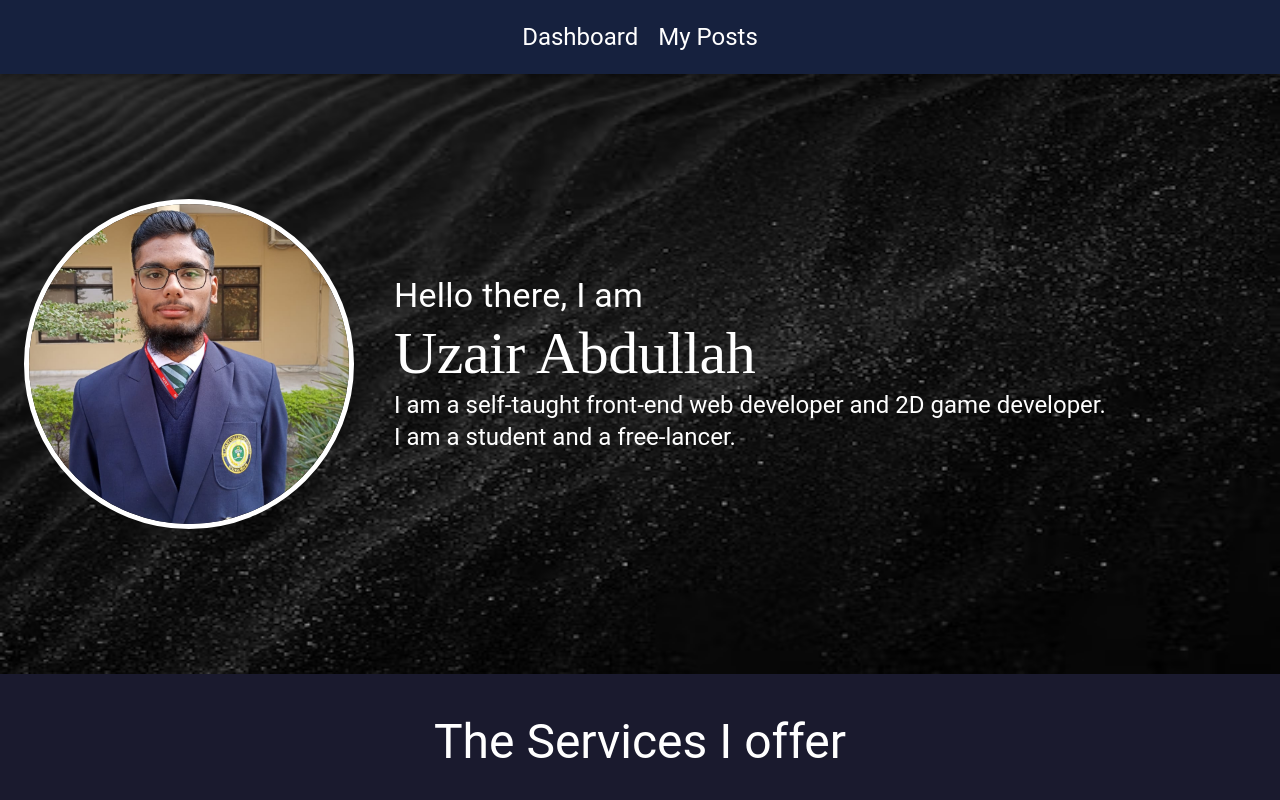
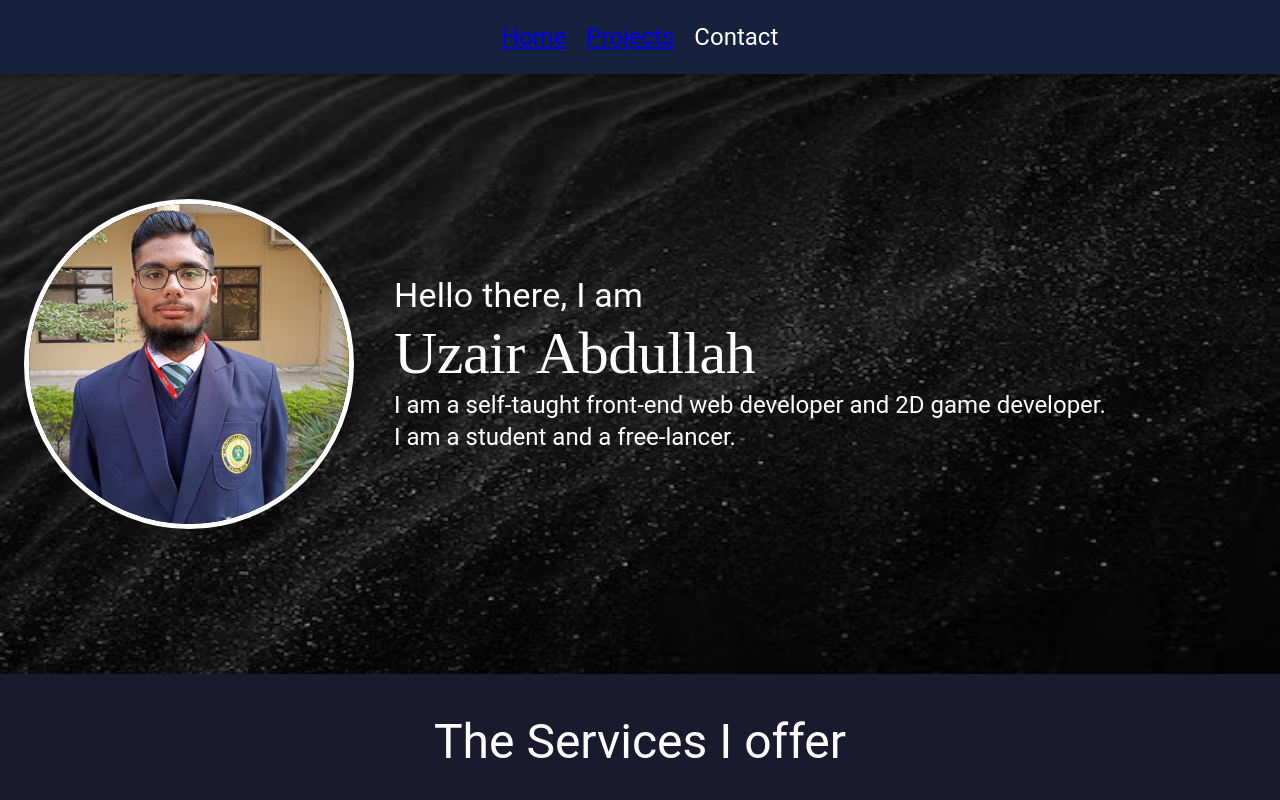
Before and after one commit to uzair11C/portfolio-dev, a React (Create React App) app: page / in a window 1280 px wide. Shown: the top 800 px of the page. Built offline with nearby package versions, Linux system fonts and the light colour scheme.

Commit message:
Update Appbar.js

```diff
--- a/src/components/Appbar.js
+++ b/src/components/Appbar.js
@@ -20,6 +20,10 @@ const Appbar = () => {
 
 	const handleCloseNavMenu = () => {
 		setAnchorElNav(null);
+	};
+
+	const scrollToContact = () => {
+		document.getElementById("contact").scrollIntoView({ behavior: "smooth" });
 	};
 
 	return (
@@ -73,19 +77,34 @@ const Appbar = () => {
 							}}
 						>
 							<MenuItem onClick={handleCloseNavMenu}>
-								<Typography variant="body1" textAlign="center">
-									Dashboard
+								<a href="#home">
+									<Typography
+										variant="body1"
+										textAlign="center"
+										sx={{ textDecoration: "none" }}
+									>
+										Home
+									</Typography>
+								</a>
+							</MenuItem>
+							<MenuItem onClick={handleCloseNavMenu}>
+								<Typography
+									variant="body1"
+									textAlign="center"
+									sx={{ textDecoration: "none" }}
+								>
+									<a href="#projects">Projects</a>
 								</Typography>
 							</MenuItem>
 							<MenuItem onClick={handleCloseNavMenu}>
 								<Typography
 									variant="body1"
-									sx={{
-										textDecoration: "none",
-									}}
 									textAlign="center"
+									sx={{ textDecoration: "none" }}
+									onClick={scrollToContact}
 								>
-									My Posts
+									{/* <a href="#contact">Contact</a> */}
+									Contact
 								</Typography>
 							</MenuItem>
 						</Menu>
@@ -126,7 +145,7 @@ const Appbar = () => {
 								textDecoration: "none",
 							}}
 						>
-							Dashboard
+							<a href="#home">Home</a>
 						</Typography>
 						<Typography
 							variant="h5"
@@ -140,7 +159,24 @@ const Appbar = () => {
 								textDecoration: "none",
 							}}
 						>
-							My Posts
+							<a href="#projects">Projects</a>
+						</Typography>
+						<Typography
+							variant="h5"
+							component="h5"
+							onClick={() => {
+								handleCloseNavMenu();
+								scrollToContact();
+							}}
+							sx={{
+								my: 2,
+								color: "white",
+								display: "block",
+								margin: "10px",
+								textDecoration: "none",
+							}}
+						>
+							Contact
 						</Typography>
 					</Box>
 				</Toolbar>
```
